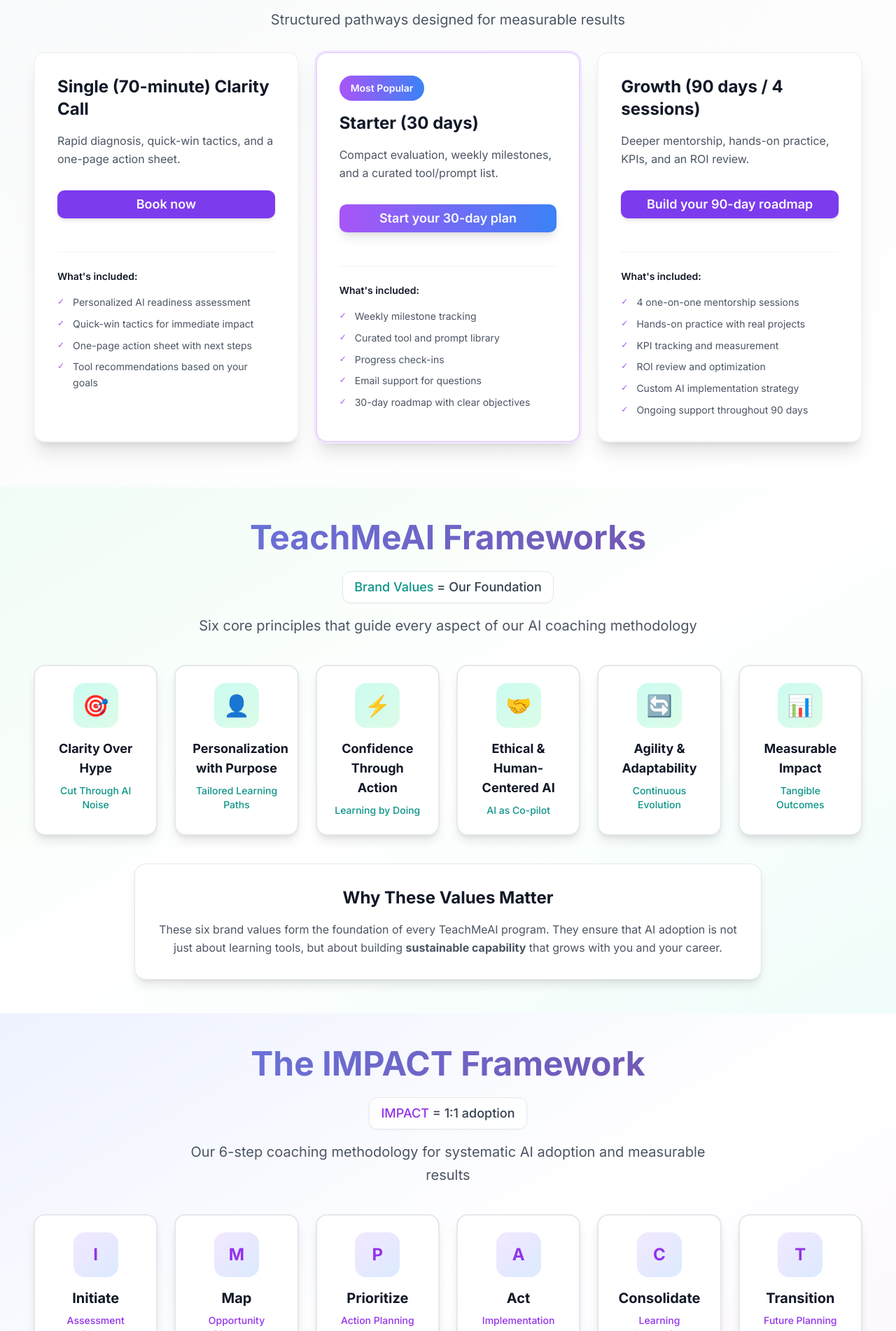
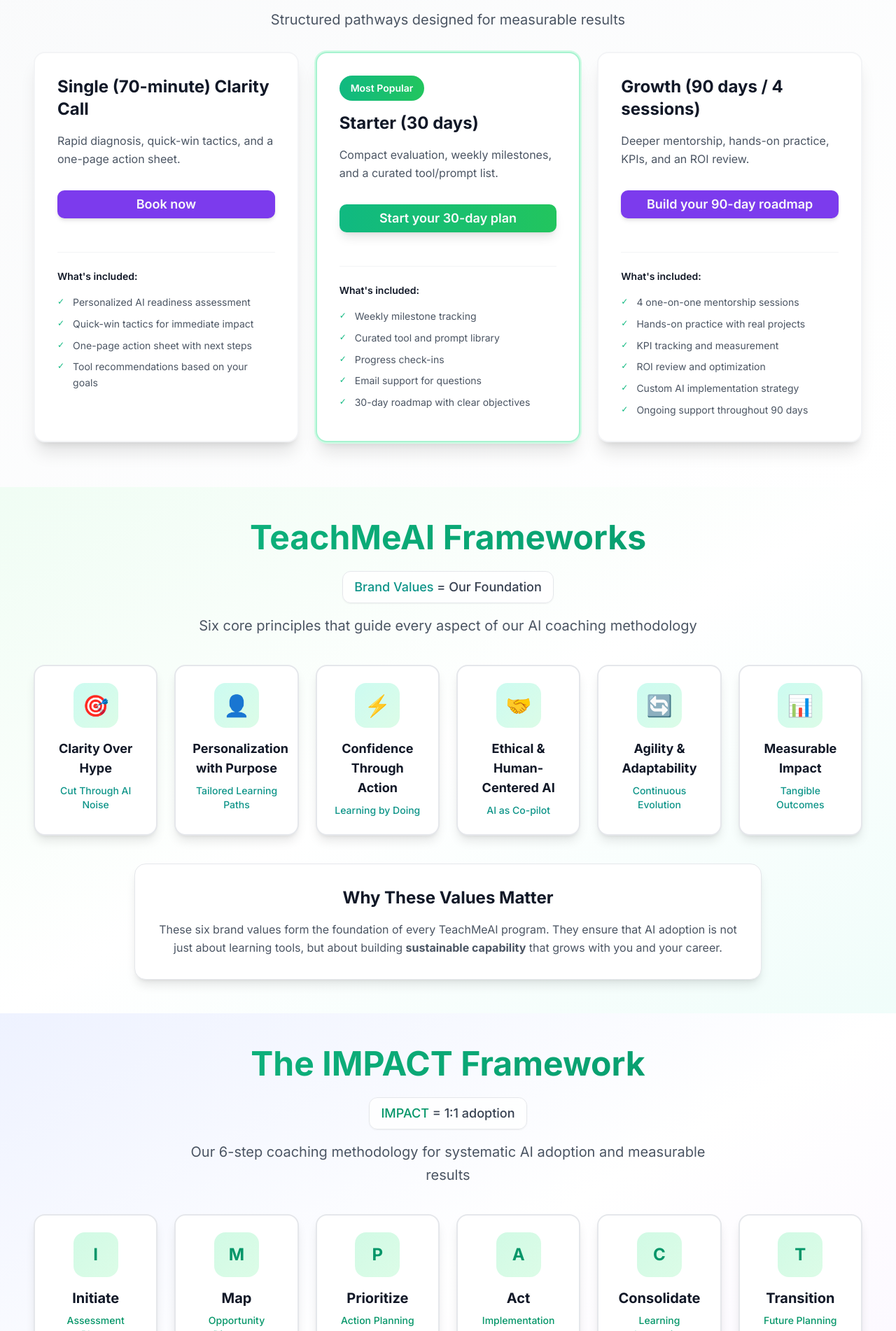
Before and after one commit to teachme-ai/teachmeai-home-site, a Next.js app: page / in a window 1280 px wide. Shown: the part 738-2640 px from the top of the page at 70% size. Built offline with nearby package versions, Linux system fonts and the light colour scheme.

Commit message:
Change website color theme to green/emerald

```diff
--- a/app/globals.css
+++ b/app/globals.css
@@ -37,11 +37,11 @@
   }
 
   .gradient-bg {
-    background: linear-gradient(135deg, #667eea 0%, #764ba2 100%);
+    background: linear-gradient(135deg, #10b981 0%, #059669 100%);
   }
 
   .gradient-text {
-    background: linear-gradient(135deg, #667eea 0%, #764ba2 100%);
+    background: linear-gradient(135deg, #10b981 0%, #059669 100%);
     -webkit-background-clip: text;
     -webkit-text-fill-color: transparent;
     background-clip: text;
--- a/components/about.tsx
+++ b/components/about.tsx
@@ -43,7 +43,7 @@ export function About() {
                   track('cta_book_clicked', { location: 'about' })
                   window.open('https://topmate.io/khalidirfan/1622786', '_blank')
                 }}
-                className="bg-gradient-to-r from-purple-500 to-blue-500 hover:from-purple-600 hover:to-blue-600 text-white px-8 py-4 rounded-lg font-semibold text-lg shadow-lg transform hover:scale-105 transition-all duration-200"
+                className="bg-gradient-to-r from-emerald-500 to-green-500 hover:from-emerald-600 hover:to-green-600 text-white px-8 py-4 rounded-lg font-semibold text-lg shadow-lg transform hover:scale-105 transition-all duration-200"
               >
                 Start Your AI Journey Today
               </button>
--- a/components/hero.tsx
+++ b/components/hero.tsx
@@ -67,7 +67,7 @@ export function Hero() {
                   track('cta_book_clicked', { location: 'hero' })
                   window.open('https://topmate.io/khalidirfan/1622786', '_blank')
                 }}
-                className="text-base sm:text-lg px-6 sm:px-10 py-3 sm:py-4 bg-white text-gray-900 hover:bg-gray-100 font-semibold shadow-2xl transform hover:scale-105 transition-all duration-200 rounded-md h-12 sm:h-14 inline-flex items-center justify-center text-center"
+                className="text-base sm:text-lg px-6 sm:px-10 py-3 sm:py-4 bg-white text-emerald-900 hover:bg-gray-100 font-semibold shadow-2xl transform hover:scale-105 transition-all duration-200 rounded-md h-12 sm:h-14 inline-flex items-center justify-center text-center"
               >
                 Book a 70-minute Clarity Call
               </button>
@@ -76,7 +76,7 @@ export function Hero() {
                   track('quiz_cta_clicked', { location: 'hero' })
                   scrollToQuiz()
                 }}
-                className="text-base sm:text-lg px-6 sm:px-10 py-3 sm:py-4 border-2 border-white text-white hover:bg-white hover:text-gray-900 backdrop-blur-sm font-semibold transform hover:scale-105 transition-all duration-200 rounded-md h-12 sm:h-14 inline-flex items-center justify-center text-center"
+                className="text-base sm:text-lg px-6 sm:px-10 py-3 sm:py-4 border-2 border-white text-white hover:bg-white hover:text-emerald-900 backdrop-blur-sm font-semibold transform hover:scale-105 transition-all duration-200 rounded-md h-12 sm:h-14 inline-flex items-center justify-center text-center"
               >
                 Check your AI readiness (3 minutes)
               </button>
--- a/components/impact-framework.tsx
+++ b/components/impact-framework.tsx
@@ -66,7 +66,7 @@ export function ImpactFramework() {
           <div className="max-w-3xl mx-auto">
             <div className="bg-white/80 backdrop-blur-sm px-4 py-2 rounded-lg shadow-sm border border-gray-200 inline-block mb-4">
               <p className="text-lg font-medium text-gray-700">
-                <span className="text-purple-600">IMPACT</span> = 1:1 adoption
+                <span className="text-emerald-600">IMPACT</span> = 1:1 adoption
               </p>
             </div>
             <p className="text-xl text-gray-600 leading-relaxed">
@@ -86,26 +86,26 @@ export function ImpactFramework() {
               {/* Main Card */}
               <div className={`bg-white rounded-2xl p-6 shadow-lg border-2 transition-all duration-300 cursor-pointer h-full ${
                 hoveredStep === `${step.letter}-${index}`
-                  ? 'border-purple-400 shadow-2xl transform -translate-y-2 z-10'
-                  : 'border-gray-200 hover:border-purple-200'
+                  ? 'border-emerald-400 shadow-2xl transform -translate-y-2 z-10'
+                  : 'border-gray-200 hover:border-emerald-200'
               }`}>
                 <div className="text-center">
                   <div className={`w-16 h-16 mx-auto mb-4 rounded-2xl flex items-center justify-center font-bold text-2xl transition-all duration-300 ${
                     hoveredStep === `${step.letter}-${index}`
-                      ? 'bg-gradient-to-br from-purple-500 to-blue-500 text-white scale-110'
-                      : 'bg-gradient-to-br from-purple-100 to-blue-100 text-purple-600'
+                      ? 'bg-gradient-to-br from-emerald-500 to-green-500 text-white scale-110'
+                      : 'bg-gradient-to-br from-emerald-100 to-green-100 text-emerald-600'
                   }`}>
                     {step.letter}
                   </div>
                   <h3 className="font-bold text-xl text-gray-900 mb-2">{step.title}</h3>
-                  <p className="text-sm text-purple-600 font-medium">{step.subtitle}</p>
+                  <p className="text-sm text-emerald-600 font-medium">{step.subtitle}</p>
                 </div>
               </div>
 
               {/* Hover Details Card */}
               {hoveredStep === `${step.letter}-${index}` && (
-                <div className="absolute top-full left-1/2 transform -translate-x-1/2 mt-4 w-80 bg-white rounded-2xl shadow-2xl border-2 border-purple-200 p-6 z-20 animate-in fade-in duration-200">
-                  <div className="absolute -top-2 left-1/2 transform -translate-x-1/2 w-4 h-4 bg-white border-l-2 border-t-2 border-purple-200 rotate-45"></div>
+                <div className="absolute top-full left-1/2 transform -translate-x-1/2 mt-4 w-80 bg-white rounded-2xl shadow-2xl border-2 border-emerald-200 p-6 z-20 animate-in fade-in duration-200">
+                  <div className="absolute -top-2 left-1/2 transform -translate-x-1/2 w-4 h-4 bg-white border-l-2 border-t-2 border-emerald-200 rotate-45"></div>
 
                   <h4 className="font-bold text-lg text-gray-900 mb-3">{step.description}</h4>
 
@@ -113,7 +113,7 @@ export function ImpactFramework() {
                   <ul className="space-y-2 mb-6">
                     {step.outcomes.map((outcome, idx) => (
                       <li key={idx} className="flex items-start text-sm">
-                        <span className="text-purple-500 mr-2 mt-1">•</span>
+                        <span className="text-emerald-500 mr-2 mt-1">•</span>
                         <span className="text-gray-700">{outcome}</span>
                       </li>
                     ))}
@@ -122,7 +122,7 @@ export function ImpactFramework() {
                   <h5 className="font-bold text-md text-gray-900 mb-3">Program Connection</h5>
                   <div className="space-y-2">
                     {step.programs.map((program, idx) => (
-                      <div key={idx} className="bg-purple-50 text-purple-700 text-xs px-3 py-2 rounded-full inline-block mr-2 mb-2">
+                      <div key={idx} className="bg-emerald-50 text-emerald-700 text-xs px-3 py-2 rounded-full inline-block mr-2 mb-2">
                         {program}
                       </div>
                     ))}
--- a/components/programs.tsx
+++ b/components/programs.tsx
@@ -46,10 +46,10 @@ export function Programs() {
         <div className="grid md:grid-cols-3 gap-6 mb-4">
           {programs.map((program, index) => (
             <div key={program.id} className={`bg-white rounded-2xl p-8 shadow-xl border-2 hover:shadow-2xl transition-all duration-300 transform hover:-translate-y-2 ${
-              index === 1 ? 'border-purple-200 ring-2 ring-purple-100' : 'border-gray-100'
+              index === 1 ? 'border-emerald-200 ring-2 ring-emerald-100' : 'border-gray-100'
             }`}>
               {index === 1 && (
-                <div className="bg-gradient-to-r from-purple-500 to-blue-500 text-white text-sm font-semibold px-4 py-2 rounded-full inline-block mb-4">
+                <div className="bg-gradient-to-r from-emerald-500 to-green-500 text-white text-sm font-semibold px-4 py-2 rounded-full inline-block mb-4">
                   Most Popular
                 </div>
               )}
@@ -59,7 +59,7 @@ export function Programs() {
               <Button
                 className={`w-full mb-6 py-3 font-semibold text-lg transition-all duration-200 ${
                   index === 1
-                    ? 'bg-gradient-to-r from-purple-500 to-blue-500 hover:from-purple-600 hover:to-blue-600 shadow-lg'
+                    ? 'bg-gradient-to-r from-emerald-500 to-green-500 hover:from-emerald-600 hover:to-green-600 shadow-lg'
                     : 'shadow-md hover:shadow-lg'
                 }`}
                 onClick={() => window.open(program.id === 'growth' ? 'https://topmate.io/khalidirfan/1697252' : 'https://topmate.io/khalidirfan/1622786', '_blank')}
@@ -72,7 +72,7 @@ export function Programs() {
                 <ul className="space-y-2 text-sm text-gray-600">
                   {program.includes.map((item, itemIndex) => (
                     <li key={itemIndex} className="flex items-start">
-                      <span className="text-purple-500 mr-3 mt-0.5 text-xs">✓</span>
+                      <span className="text-emerald-500 mr-3 mt-0.5 text-xs">✓</span>
                       <span className="leading-relaxed">{item}</span>
                     </li>
                   ))}
```
Also changed, not shown: components/adapt-framework.tsx (+10 -10 lines), 1 other file (tests, documents, lock files or other folders).
